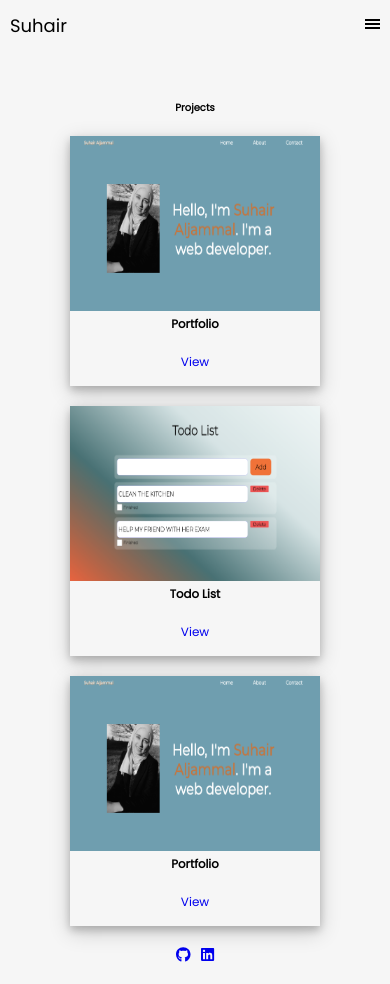
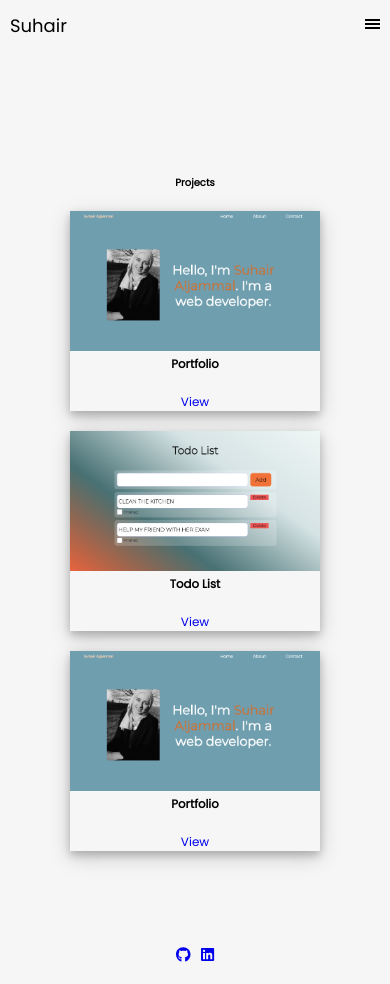
Before and after one commit to Suha995/portfolio-react, a React (Create React App) app: page /projects in a window 390 px wide. Built offline with nearby package versions, Linux system fonts and the light colour scheme; the HTML template or start-up script is replaced by a standard one.

Commit message:
resize the projects' width and height

```diff
--- a/src/components/projects.scss
+++ b/src/components/projects.scss
@@ -52,6 +52,7 @@
     .projects-container {
       .project-detail {
         width: 25rem;
+        height: 20rem;
       }
     }
   }
```
